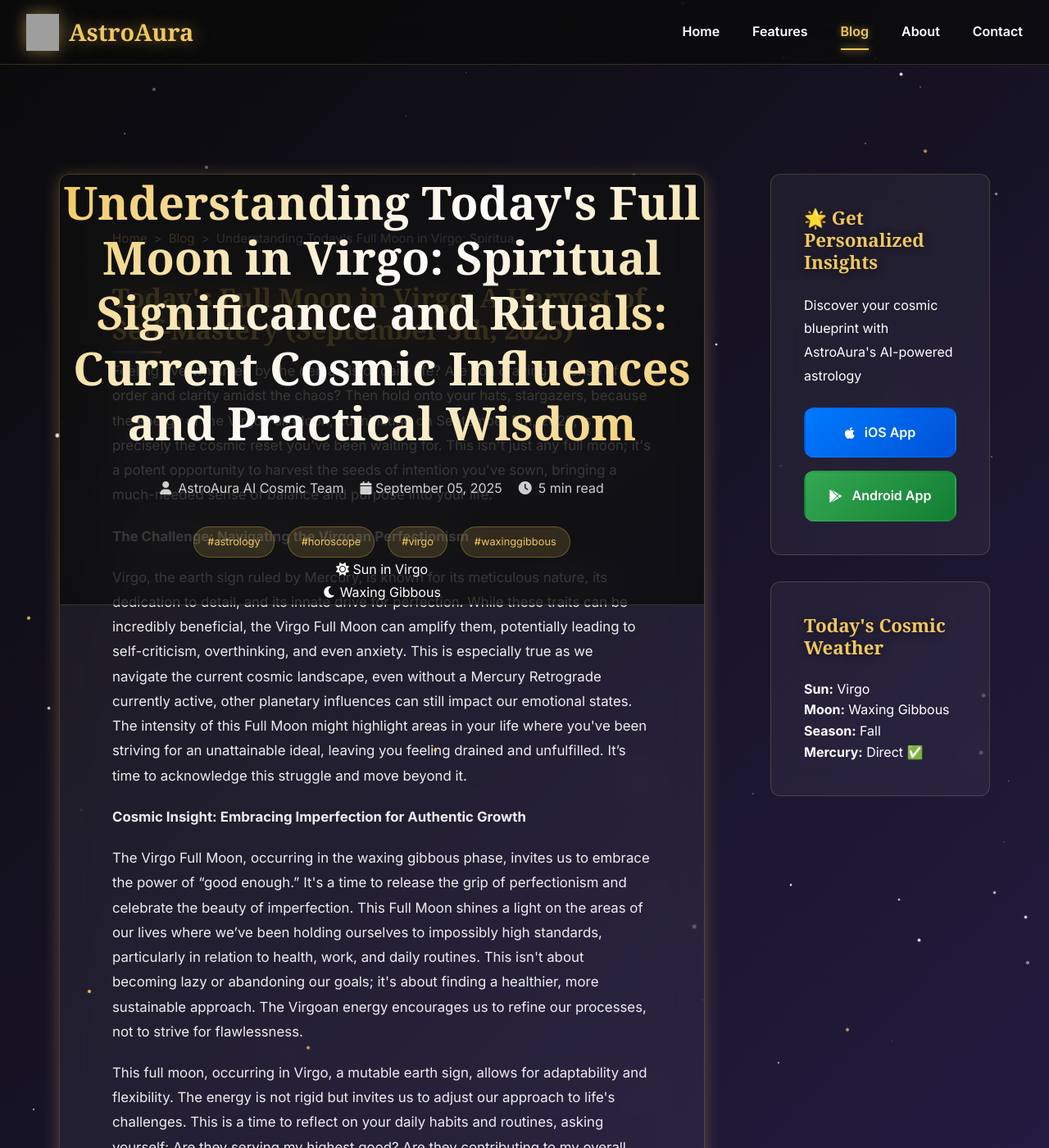
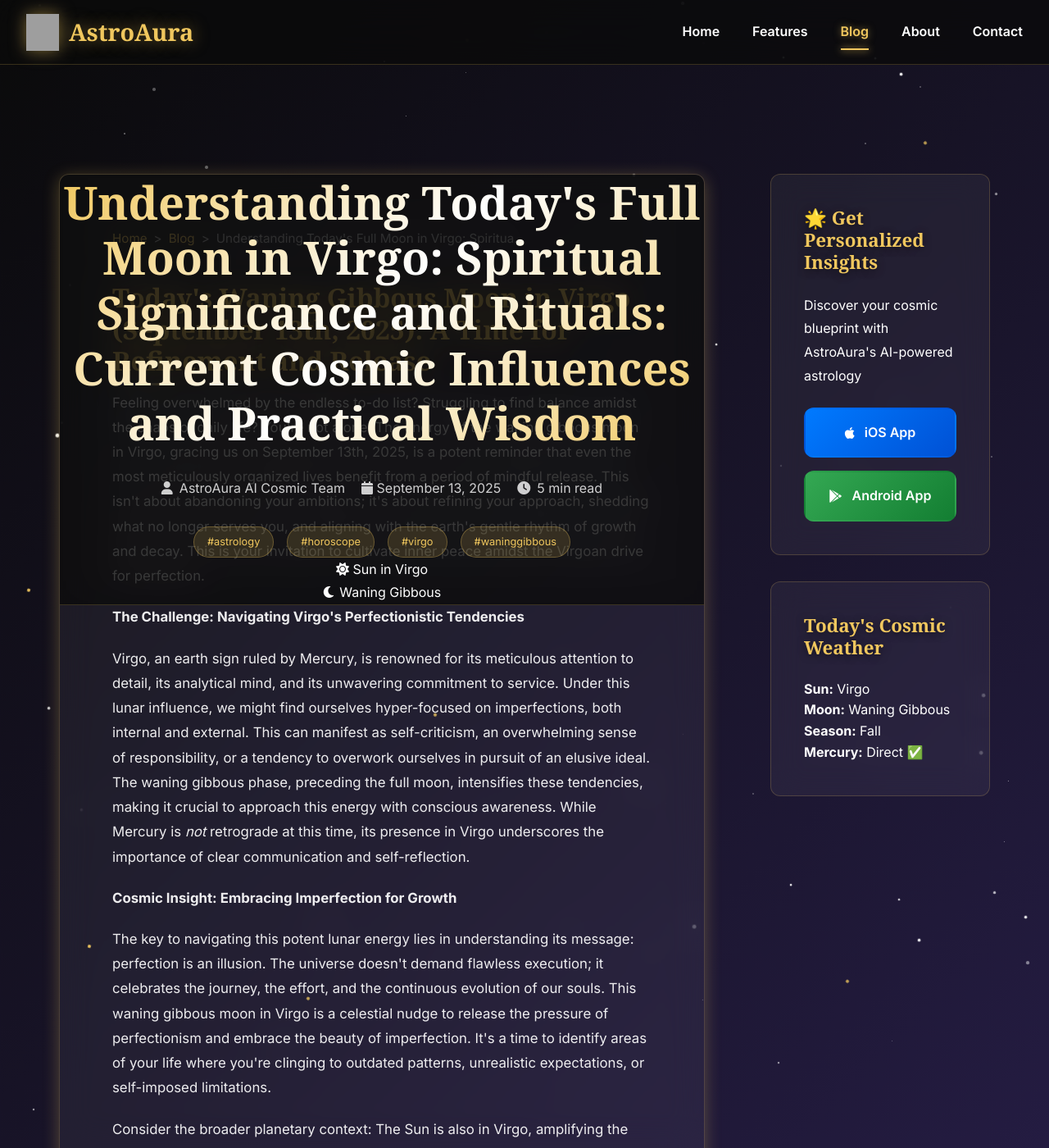
Before and after one commit to royanis/astroaura-website, a Jekyll site: the page blog/posts/understanding-todays-full-moon-in-virgo-spiritual-.html, which Jekyll copies as it is, in a window 1280 px wide and 1400 px high. Shown: the whole window at 82% size. Built offline with Jekyll 4.4.1, drawn with Linux system fonts in a browser that asks for light colours; some web fonts are replaced; comment, search, counter and statistics services are not loaded; some of the changed text lies outside the part shown; grey boxes are pictures that could not be loaded.

Commit message:
🌟 Automated blog post: 2025-09-13 01:38 UTC
Generated authentic astrology content
Updated RSS feeds and sitemap
Published via GitHub Actions

🤖 Automated by AstroAura Blog System

```diff
--- a/blog/posts/understanding-todays-full-moon-in-virgo-spiritual-.html
+++ b/blog/posts/understanding-todays-full-moon-in-virgo-spiritual-.html
@@ -3,11 +3,11 @@
 <head>
     <meta charset="UTF-8">
     <meta name="viewport" content="width=device-width, initial-scale=1.0">
-    <meta name="description" content="## Today's Full Moon in Virgo: A Harvest of Self-Mastery (September 5th, 2025)  Feeling overwhelmed by the demands of daily life?  Are you craving a sen...">
+    <meta name="description" content="## Today's Waning Gibbous Moon in Virgo (September 13th, 2025): A Time for Refinement and Release  Feeling overwhelmed by the endless to-do list?  Strug...">
     <title>Understanding Today's Full Moon in Virgo: Spiritual Significance and Rituals: Current Cosmic Influences and Practical Wisdom | AstroAura Cosmic Insights</title>
 
     <!-- SEO Meta Tags -->
-    <meta name="keywords" content="astrology, horoscope, virgo, waxing-gibbous, AI astrology, multilingual horoscope">
+    <meta name="keywords" content="astrology, horoscope, virgo, waning-gibbous, AI astrology, multilingual horoscope">
     <meta name="author" content="AstroAura AI Cosmic Team">
     <meta name="robots" content="index, follow, max-image-preview:large, max-snippet:-1">
     <meta name="revisit-after" content="7 days">
@@ -17,7 +17,7 @@
 
     <!-- Open Graph Tags -->
     <meta property="og:title" content="Understanding Today's Full Moon in Virgo: Spiritual Significance and Rituals: Current Cosmic Influences and Practical Wisdom | AstroAura">
-    <meta property="og:description" content="## Today's Full Moon in Virgo: A Harvest of Self-Mastery (September 5th, 2025)  Feeling overwhelmed by the demands of daily life?  Are you craving a sen...">
+    <meta property="og:description" content="## Today's Waning Gibbous Moon in Virgo (September 13th, 2025): A Time for Refinement and Release  Feeling overwhelmed by the endless to-do list?  Strug...">
     <meta property="og:url" content="https://astroaura.me/blog/posts/understanding-todays-full-moon-in-virgo-spiritual-.html">
     <meta property="og:type" content="article">
     <meta property="og:site_name" content="AstroAura">
@@ -25,7 +25,7 @@
     <!-- Twitter Card -->
     <meta name="twitter:card" content="summary_large_image">
     <meta name="twitter:title" content="Understanding Today's Full Moon in Virgo: Spiritual Significance and Rituals: Current Cosmic Influences and Practical Wisdom">
-    <meta name="twitter:description" content="## Today's Full Moon in Virgo: A Harvest of Self-Mastery (September 5th, 2025)  Feeling overwhelmed by the demands of daily life?  Are you craving a sen...">
+    <meta name="twitter:description" content="## Today's Waning Gibbous Moon in Virgo (September 13th, 2025): A Time for Refinement and Release  Feeling overwhelmed by the endless to-do list?  Strug...">
 
     <!-- Schema.org Markup -->
     <script type="application/ld+json">
@@ -33,7 +33,7 @@
         "@context": "https://schema.org",
         "@type": "BlogPosting",
         "headline": "Understanding Today's Full Moon in Virgo: Spiritual Significance and Rituals: Current Cosmic Influences and Practical Wisdom",
-        "description": "## Today's Full Moon in Virgo: A Harvest of Self-Mastery (September 5th, 2025)  Feeling overwhelmed by the demands of daily life?  Are you craving a sen...",
+        "description": "## Today's Waning Gibbous Moon in Virgo (September 13th, 2025): A Time for Refinement and Release  Feeling overwhelmed by the endless to-do list?  Strug...",
         "author": {
             "@type": "Organization",
             "name": "AstroAura AI Cosmic Team"
@@ -46,14 +46,14 @@
                 "url": "https://astroaura.me/assets/icons/app_icon.png"
             }
         },
-        "datePublished": "2025-09-05T01:45:38.546015",
-        "dateModified": "2025-09-05T01:45:38.546015",
+        "datePublished": "2025-09-13T01:38:03.442241",
+        "dateModified": "2025-09-13T01:38:03.442241",
         "url": "https://astroaura.me/blog/posts/understanding-todays-full-moon-in-virgo-spiritual-.html",
         "mainEntityOfPage": {
             "@type": "WebPage",
             "@id": "https://astroaura.me/blog/posts/understanding-todays-full-moon-in-virgo-spiritual-.html"
         },
-        "keywords": "astrology, horoscope, virgo, waxing-gibbous"
+        "keywords": "astrology, horoscope, virgo, waning-gibbous"
     }
     </script>
 
@@ -104,15 +104,15 @@
                     <span class="post-author">
                         <i class="fas fa-user"></i> AstroAura AI Cosmic Team
                     </span>
-                    <time class="post-date" datetime="2025-09-05T01:45:38.546015">
-                        <i class="fas fa-calendar"></i> September 05, 2025
+                    <time class="post-date" datetime="2025-09-13T01:38:03.442241">
+                        <i class="fas fa-calendar"></i> September 13, 2025
                     </time>
                     <span class="post-reading-time">
                         <i class="fas fa-clock"></i> 5 min read
                     </span>
                 </div>
                 <div class="post-tags">
-                    <span class="tag">#astrology</span> <span class="tag">#horoscope</span> <span class="tag">#virgo</span> <span class="tag">#waxinggibbous</span>
+                    <span class="tag">#astrology</span> <span class="tag">#horoscope</span> <span class="tag">#virgo</span> <span class="tag">#waninggibbous</span>
                 </div>
 
                 <!-- Current Cosmic Data Display -->
@@ -123,7 +123,7 @@
                     </div>
                     <div class="cosmic-item">
                         <i class="fas fa-moon"></i>
-                        <span>Waxing Gibbous</span>
+                        <span>Waning Gibbous</span>
                     </div>
 
                 </div>
@@ -132,34 +132,26 @@
             <!-- Post Content -->
             <div class="post-content">
                 <div class="blog-content">
-  <h2>Today's Full Moon in Virgo: A Harvest of Self-Mastery (September 5th, 2025)</h2>
-  <p>Feeling overwhelmed by the demands of daily life?  Are you craving a sense of order and clarity amidst the chaos?  Then hold onto your hats, stargazers, because the energy of the Virgo Full Moon, culminating on September 5th, 2025, is precisely the cosmic reset you've been waiting for.  This isn't just any full moon; it's a potent opportunity to harvest the seeds of intention you've sown, bringing a much-needed sense of balance and purpose into your life.</p>
-  <p><strong>The Challenge: Navigating the Virgoan Perfectionism</strong></p>
-  <p>Virgo, the earth sign ruled by Mercury, is known for its meticulous nature, its dedication to detail, and its innate drive for perfection.  While these traits can be incredibly beneficial, the Virgo Full Moon can amplify them, potentially leading to self-criticism, overthinking, and even anxiety.  This is especially true as we navigate the current cosmic landscape, even without a Mercury Retrograde currently active, other planetary influences can still impact our emotional states.  The intensity of this Full Moon might highlight areas in your life where you've been striving for an unattainable ideal, leaving you feeling drained and unfulfilled.  It’s time to acknowledge this struggle and move beyond it.</p>
-  <p><strong>Cosmic Insight: Embracing Imperfection for Authentic Growth</strong></p>
-  <p>The Virgo Full Moon, occurring in the waxing gibbous phase, invites us to embrace the power of “good enough.”  It's a time to release the grip of perfectionism and celebrate the beauty of imperfection. This Full Moon shines a light on the areas of our lives where we’ve been holding ourselves to impossibly high standards, particularly in relation to health, work, and daily routines.  This isn't about becoming lazy or abandoning our goals; it's about finding a healthier, more sustainable approach.  The Virgoan energy encourages us to refine our processes, not to strive for flawlessness.</p>
-  <p>This full moon, occurring in Virgo, a mutable earth sign, allows for adaptability and flexibility. The energy is not rigid but invites us to adjust our approach to life's challenges. This is a time to reflect on your daily habits and routines, asking yourself: Are they serving my highest good? Are they contributing to my overall well-being, or are they draining my energy?</p>
-  <p><strong>Resolution: Rituals for a Harmonious Harvest</strong></p>
-  <p>The Virgo Full Moon offers a powerful opportunity for cleansing and renewal.  Here are some rituals to help you harness its potent energy:</p>
+  <h2>Today's Waning Gibbous Moon in Virgo (September 13th, 2025): A Time for Refinement and Release</h2>
+  <p>Feeling overwhelmed by the endless to-do list?  Struggling to find balance amidst the chaos of daily life? You're not alone.  The energy of the waning gibbous moon in Virgo, gracing us on September 13th, 2025, is a potent reminder that even the most meticulously organized lives benefit from a period of mindful release.  This isn't about abandoning your ambitions; it's about refining your approach, shedding what no longer serves you, and aligning with the earth's gentle rhythm of growth and decay.  This is your invitation to cultivate inner peace amidst the Virgoan drive for perfection.</p>
+  <p><strong>The Challenge: Navigating Virgo's Perfectionistic Tendencies</strong></p>
+  <p>Virgo, an earth sign ruled by Mercury, is renowned for its meticulous attention to detail, its analytical mind, and its unwavering commitment to service.  Under this lunar influence, we might find ourselves hyper-focused on imperfections, both internal and external. This can manifest as self-criticism, an overwhelming sense of responsibility, or a tendency to overwork ourselves in pursuit of an elusive ideal.  The waning gibbous phase, preceding the full moon, intensifies these tendencies, making it crucial to approach this energy with conscious awareness.  While Mercury is <em>not</em> retrograde at this time, its presence in Virgo underscores the importance of clear communication and self-reflection.</p>
+  <p><strong>Cosmic Insight: Embracing Imperfection for Growth</strong></p>
+  <p>The key to navigating this potent lunar energy lies in understanding its message:  perfection is an illusion.  The universe doesn't demand flawless execution; it celebrates the journey, the effort, and the continuous evolution of our souls.  This waning gibbous moon in Virgo is a celestial nudge to release the pressure of perfectionism and embrace the beauty of imperfection.  It's a time to identify areas of your life where you're clinging to outdated patterns, unrealistic expectations, or self-imposed limitations.</p>
+  <p>Consider the broader planetary context:  The Sun is also in Virgo, amplifying the themes of self-improvement and service.  This alignment encourages us to examine our daily routines, our work habits, and our relationships with a critical yet compassionate eye.  Are you prioritizing your well-being? Are you nurturing your body and mind? Are you expressing gratitude for the abundance in your life?</p>
+  <p><strong>Resolution: Rituals for Release and Renewal</strong></p>
+  <p>The waning gibbous moon is the ideal time for releasing negative energy, habits, or emotions that no longer serve your highest good.  Here are some powerful rituals to help you harness the energy of this potent lunar phase:</p>
   <ul>
-    <li><strong>Declutter your space:</strong>  Virgo is deeply connected to cleanliness and order.  Spend some time tidying your physical environment, symbolizing the release of old patterns and energies that no longer serve you.</li>
-    <li><strong>Practice self-compassion:</strong>  Write down your self-critical thoughts and gently reframe them with kindness and understanding.  Remember, progress, not perfection, is the key.</li>
-    <li><strong>Create a gratitude list:</strong>  Focus on the things you appreciate in your life, large and small.  This will shift your perspective from lack to abundance.</li>
-    <li><strong>Engage in mindful movement:</strong>  Yoga, tai chi, or a simple walk in nature can help ground you and release tension.</li>
-    <li><strong>Perform a cleansing ritual:</strong> Take a salt bath, smudge your space with sage, or simply spend time in nature to connect with the earth's grounding energy.</li>
+    <li><strong>Decluttering Ritual:</strong>  Cleanse your physical space by decluttering your home or workspace.  As you let go of physical items, visualize releasing corresponding emotional baggage.</li>
+    <li><strong>Journaling for Self-Reflection:</strong>  Spend time journaling about your feelings, anxieties, and aspirations.  Identify areas where you're striving for unattainable perfection and explore healthier approaches.</li>
+    <li><strong>Mindful Movement:</strong>  Engage in gentle movement like yoga or tai chi to connect with your body and release tension.</li>
+    <li><strong>Gratitude Practice:</strong>  Take time to appreciate the good things in your life, big and small.  This fosters a sense of contentment and helps shift your focus from what's lacking to what's abundant.</li>
+    <li><strong>Digital Detox:</strong>  Take a break from screens and immerse yourself in nature to reconnect with your inner peace.</li>
   </ul>
   <p><strong>Personalized Guidance with AstroAura</strong></p>
-  <p>To deepen your understanding of this Virgo Full Moon's impact on your unique astrological chart, download the AstroAura app.  AstroAura provides personalized insights, tailored rituals, and guidance to help you navigate this powerful cosmic energy with grace and intention.  It's your personal astrological companion, offering support and clarity throughout this transformative period.</p>
-  <p><strong>Quick Takeaways:</strong></p>
-  <ul>
-    <li><strong>Embrace imperfection:</strong> Strive for progress, not perfection.</li>
-    <li><strong>Declutter your life:</strong> Physically and mentally.</li>
-    <li><strong>Practice self-compassion:</strong> Be kind to yourself.</li>
-    <li><strong>Connect with nature:</strong> Ground yourself in the earth's energy.</li>
-    <li><strong>Utilize AstroAura:</strong> For personalized guidance and support.</li>
-  </ul>
+  <p>For personalized insights tailored to your unique astrological chart, download the AstroAura app.  AstroAura provides detailed interpretations of this Virgoan full moon's impact on your life, offering tailored rituals and affirmations designed to maximize your lunar experience.</p>
   <p><strong>Viral Call to Action:</strong></p>
-  <p>This Virgo Full Moon is a powerful time for self-reflection and growth. Share this post with your friends and loved ones, and help them harness the energy of this transformative celestial event.  And don’t forget to download the AstroAura app for a deeper dive into your personal astrological journey! Let's create a wave of positive energy and support each other through this powerful lunar cycle.  #VirgoFullMoon #Astrology #SelfCare #AstroAura #SpiritualGrowth #FullMoonRituals</p>
+  <p>This waning gibbous moon in Virgo is a powerful opportunity for self-improvement and release.  Share this post with your friends and family to spread the wisdom of the cosmos and invite them to join you on this journey of self-discovery.  Download the AstroAura app today and embark on a personalized celestial adventure!  Let's collectively embrace the beauty of imperfection and create a more balanced, harmonious life.  #VirgoFullMoon #Astrology #SpiritualGrowth #AstroAura #ReleaseAndRenew #SelfCare</p>
 
   <section class="astroaura-cta">
     <h3>🌟 Discover Your Personal Cosmic Story</h3>
@@ -212,7 +204,7 @@
                     <strong>Sun:</strong> Virgo
                 </div>
                 <div class="weather-item">
-                    <strong>Moon:</strong> Waxing Gibbous
+                    <strong>Moon:</strong> Waning Gibbous
                 </div>
                 <div class="weather-item">
                     <strong>Season:</strong> Fall
```
Also changed, not shown: blog/atom.xml (+1 -1 lines), blog/feed.json (+22 -2 lines), blog/feed.xml (+1 -1 lines), blog/posts_index.json (+26 -3 lines), sitemap.xml (+17 -7 lines).
